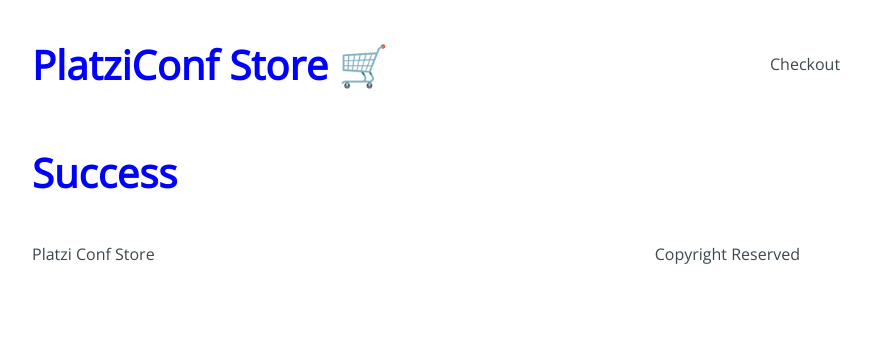
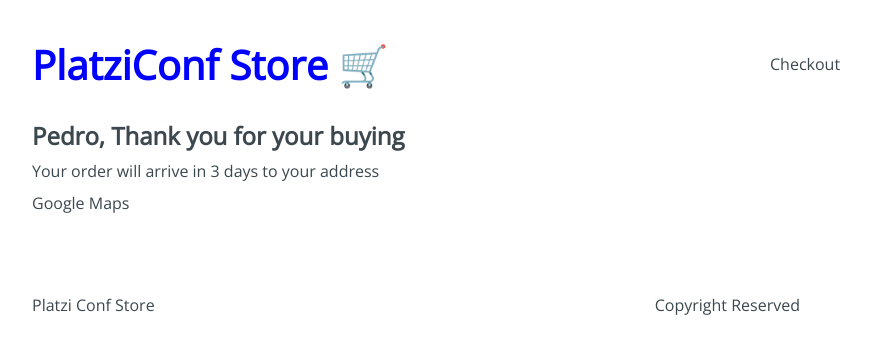
Before and after one commit to zearkiatos/platzi-conf-store-web, a React app: page /checkout/success in a window 1280 px wide. Shown: the top 354 px of the page, without its empty margins (224-1095 px from the left). Built offline with nearby package versions, Linux system fonts and the light colour scheme.

Commit message:
Building and styles payment flow

```diff
--- a/src/containers/Payment/index.jsx
+++ b/src/containers/Payment/index.jsx
@@ -1,9 +1,22 @@
+/* eslint-disable import/no-unresolved */
 /* eslint-disable arrow-body-style */
 /* eslint-disable react/function-component-definition */
 import React from 'react';
+import '@styles/payment.css';
 
 const Payment = () => {
-    return <h1>Payment</h1>
+    return (
+        <div className="payment">
+            <div className="payment-content">
+                <h3>
+                    Order Resumen:
+                </h3>
+                <button type="button" className="payment-button">
+                    Payment with Paypal
+                </button>
+            </div>
+        </div>
+    )
 };
 
 export default Payment;
--- a/src/containers/Success/index.jsx
+++ b/src/containers/Success/index.jsx
@@ -1,9 +1,21 @@
+/* eslint-disable import/no-unresolved */
 /* eslint-disable arrow-body-style */
 /* eslint-disable react/function-component-definition */
 import React from 'react';
+import '@styles/success.css';
 
 const Success = () => {
-    return <h1>Success</h1>
+    return (
+        <div className="success">
+            <div className="success-content">
+                <h2>Pedro, Thank you for your buying</h2>
+                <span>Your order will arrive in 3 days to your address</span>
+                <div className="success-map">
+                    Google Maps
+                </div>
+            </div>
+        </div>
+    );
 };
 
 export default Success;
```
